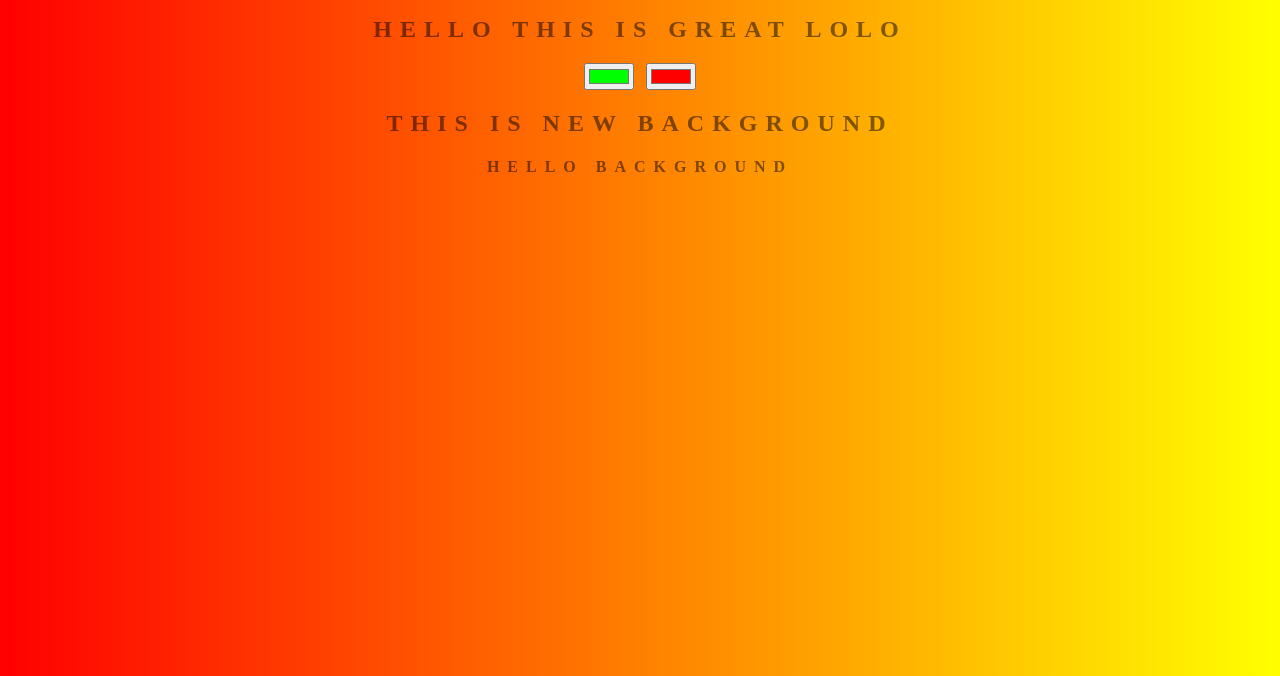
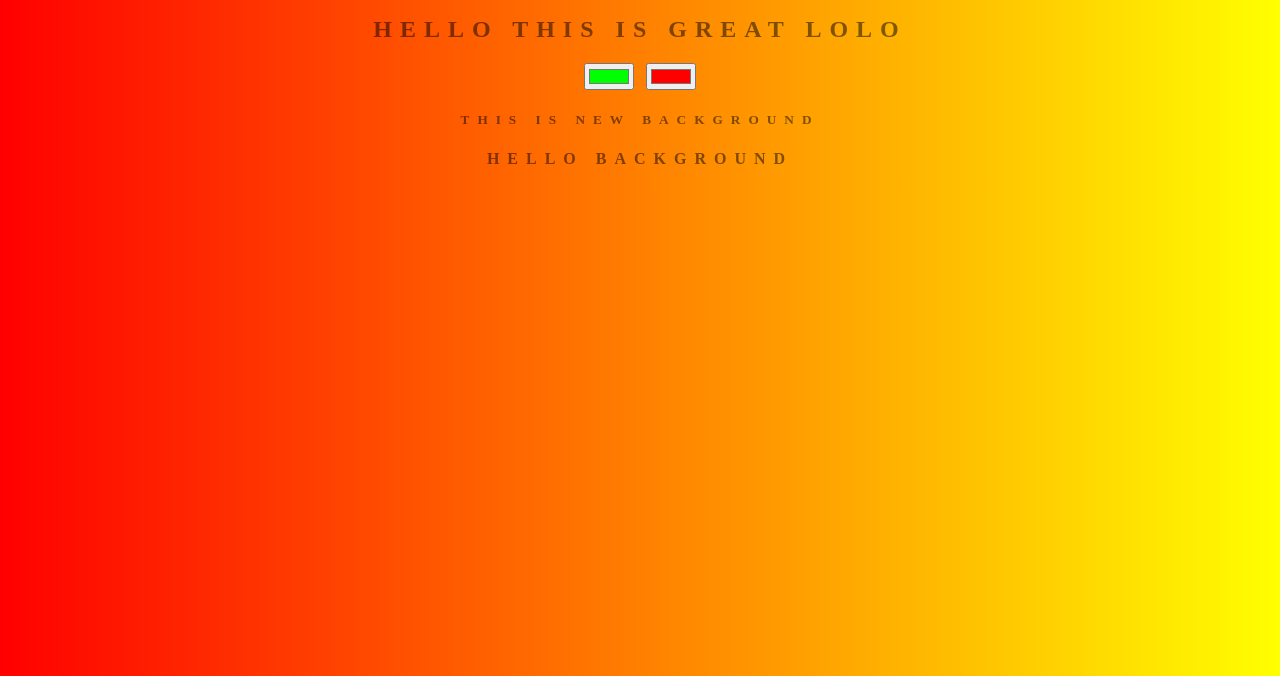
Before and after one commit to Sedra313/background-generator, a plain HTML site: page index.html in a window 1280 px wide. Shown: the part 124-800 px from the top of the page. Drawn offline with Linux system fonts and the light colour scheme.

Commit message:
conflict is gone

```diff
--- a/index.html
+++ b/index.html
@@ -9,7 +9,7 @@
 	<h2> hello this is great lolo</h2>
 	<input oninput = "setGradiant()" class="color1" type="color" name="color1" value="#00ff00">
 	<input oninput = "setGradiant()"class="color2" type="color" name="color2" value="#ff0000">
-	<h2>This is new Background</h2>
+	<h5>This is new Background</h5>
 	<h4> hello background</h4>
 	<h3></h3>
 	<script type="text/javascript" src="script.js"></script>
```
